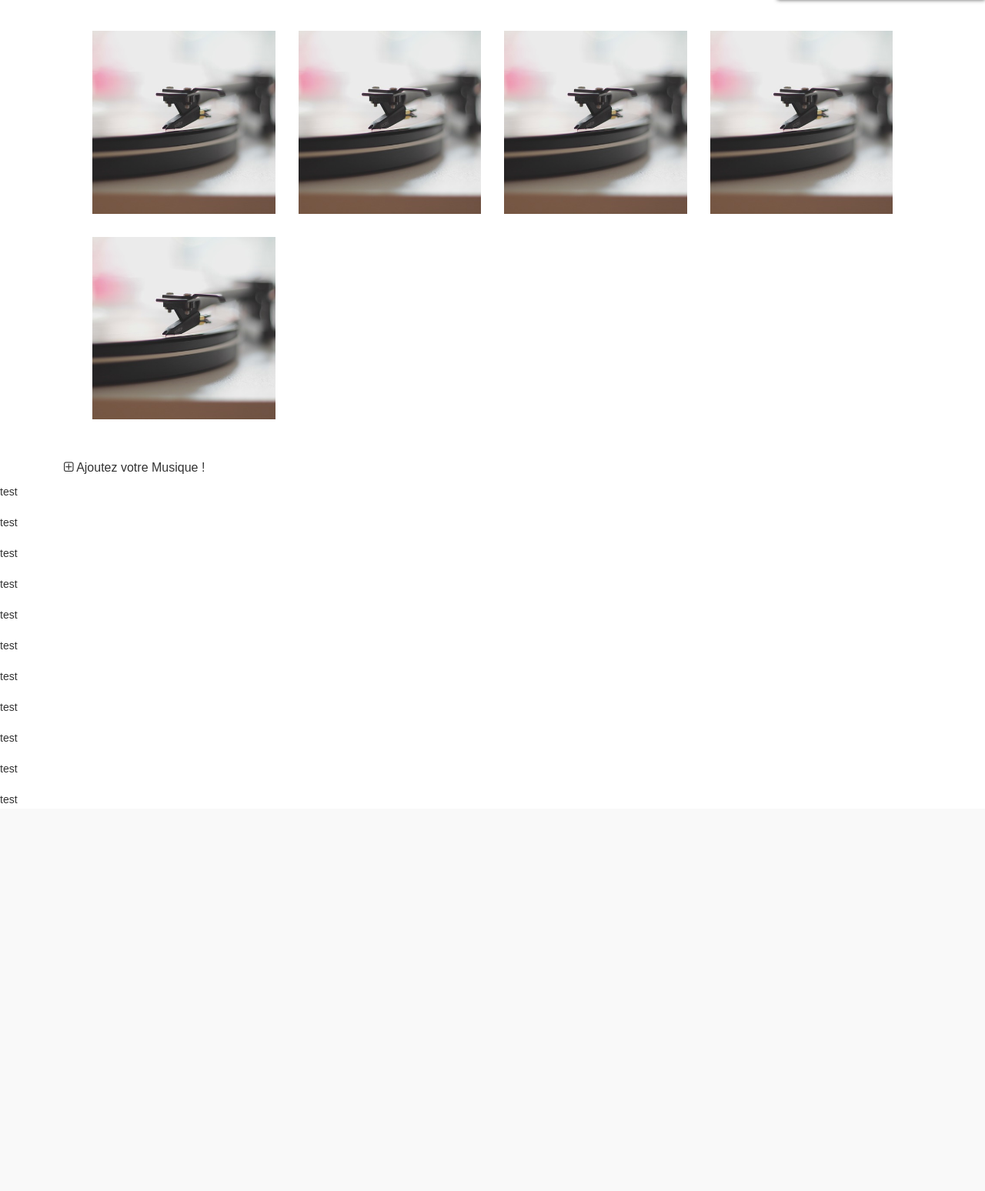
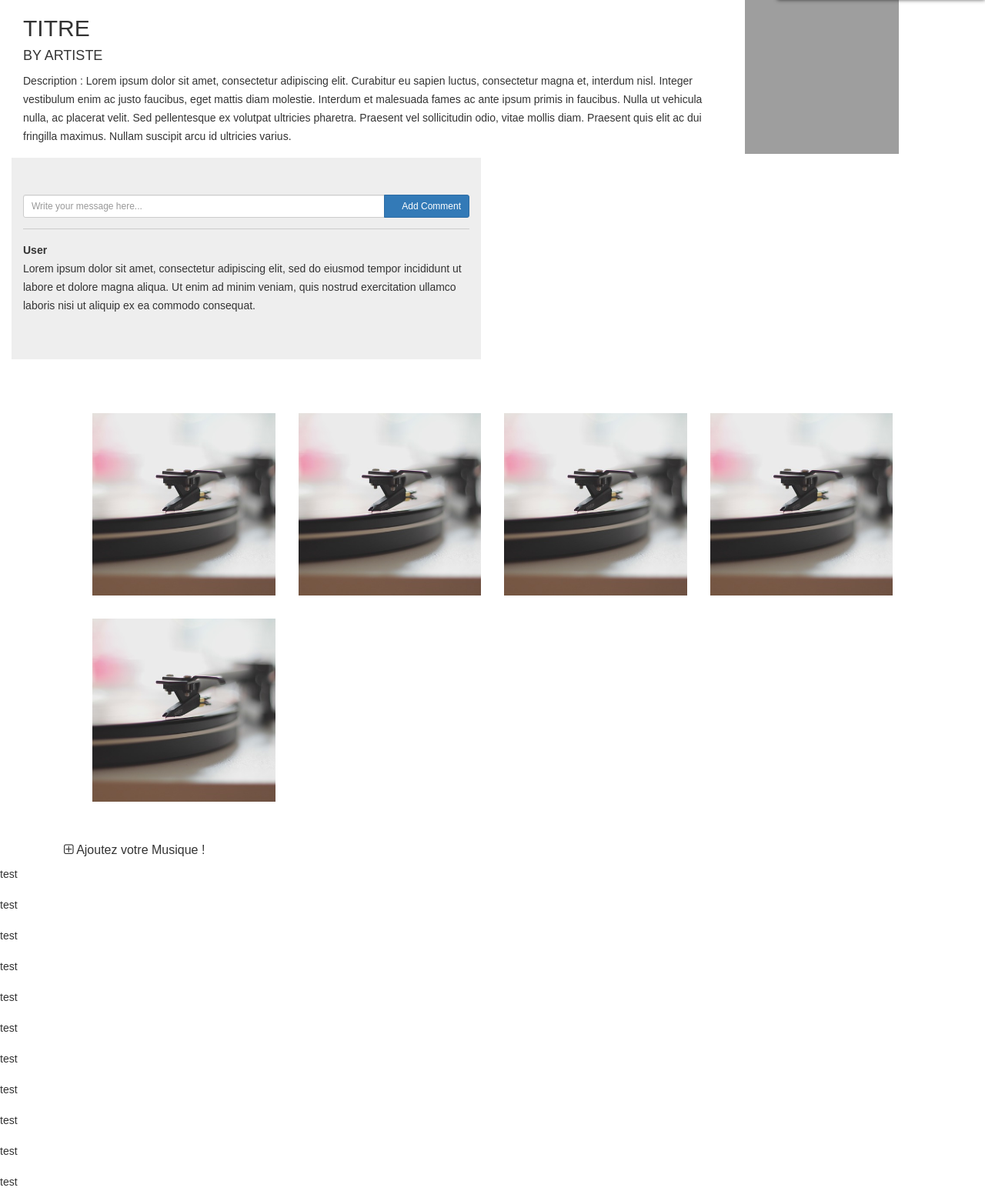
Before and after one commit to aabaou/Rzik, a PHP site: page / in a window 1280 px wide. Shown: the part 800-2348 px from the top of the page at 77% size. Before the commit the page ends 1844 px from the top, so only its background shows below. Run offline with PHP 8.4, Linux system fonts and the light colour scheme; some libraries are stand-ins or nearby versions; some web fonts are replaced; grey boxes are pictures that could not be loaded.

Commit message:
Ajout test parti music commentaire

```diff
--- a/index.php
+++ b/index.php
@@ -15,6 +15,10 @@
 		<!-- FIN HEADER FOND
 
 		<!-- BODY -->
+
+    <!-- Music part à retirer -->
+    <?php include __DIR__.'/music.php' ?>
+    <!-- fin part -->
 
 
 	<div id="top" class="container">
--- /dev/null
+++ b/music.php
@@ -0,0 +1,31 @@
+<div class="col-md-12">
+    <div class="col-md-9">
+        <h2>Titre</h2>
+        <h4>by Artiste</h4>
+        <p>Description :  Lorem ipsum dolor sit amet, consectetur adipiscing elit. Curabitur eu sapien luctus, consectetur magna et, interdum nisl. Integer vestibulum enim ac justo faucibus, eget mattis diam molestie. Interdum et malesuada fames ac ante ipsum primis in faucibus. Nulla ut vehicula nulla, ac placerat velit. Sed pellentesque ex volutpat ultricies pharetra. Praesent vel sollicitudin odio, vitae mollis diam. Praesent quis elit ac dui fringilla maximus. Nullam suscipit arcu id ultricies varius.</p>
+    </div>
+    <div class="col-md-3">
+        <img src="https://unsplash.it/200/200/?random">
+    </div>
+</div>
+<div class="col-md-6">
+<div class="jumbotron">
+<div class="container">
+    <div class="input-group">
+        <input type="text" id="userComment" class="form-control input-sm chat-input" placeholder="Write your message here..." />
+	    <span class="input-group-btn" onclick="addComment()">
+            <a href="#" class="btn btn-primary btn-sm"><span class="glyphicon glyphicon-comment"></span> Add Comment</a>
+        </span>
+    </div>
+    <hr data-brackets-id="12673">
+    <ul data-brackets-id="12674" id="sortable" class="list-unstyled ui-sortable">
+        <strong class="pull-left primary-font"><!--User -->User</strong>
+        <small class="pull-right text-muted">
+           <span class="glyphicon glyphicon-time"></span><!-- time --></small>
+        </br>
+        <li class="ui-state-default">Lorem ipsum dolor sit amet, consectetur adipiscing elit, sed do eiusmod tempor incididunt ut labore et dolore magna aliqua. Ut enim ad minim veniam, quis nostrud exercitation ullamco laboris nisi ut aliquip ex ea commodo consequat. </li>
+
+    </ul>
+    </div>
+    </div>
+    </div>
```
